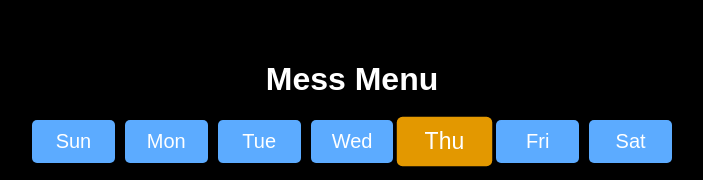
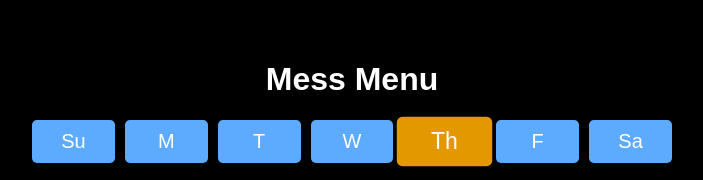
Before and after one commit to P-h-1-L-z-A/MESS_MENU, a plain HTML site: page index.html in a window 1280 px wide. Shown: the top 180 px of the page, without its empty margins (288-991 px from the left). Drawn offline with Linux system fonts and the light colour scheme.

Commit message:
Update index.html

```diff
--- a/index.html
+++ b/index.html
@@ -11,13 +11,13 @@
     <header>
       <h1>Mess Menu</h1>
       <div class="day-selector">
-        <button data-day="Sunday">Sun</button>
-        <button data-day="Monday">Mon</button>
-        <button data-day="Tuesday">Tue</button>
-        <button data-day="Wednesday">Wed</button>
-        <button data-day="Thursday">Thu</button>
-        <button data-day="Friday">Fri</button>
-        <button data-day="Saturday">Sat</button>
+        <button data-day="Sunday">Su</button>
+        <button data-day="Monday">M</button>
+        <button data-day="Tuesday">T</button>
+        <button data-day="Wednesday">W</button>
+        <button data-day="Thursday">Th</button>
+        <button data-day="Friday">F</button>
+        <button data-day="Saturday">Sa</button>
       </div>
     </header>
 
```
